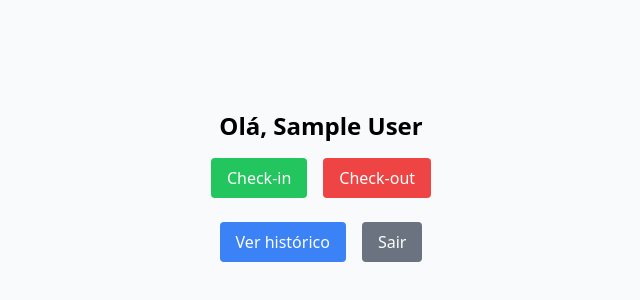
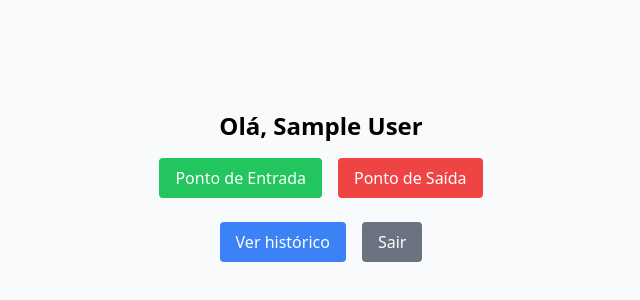
Before and after one commit to bernardomerlo/ponto-eletronico-front, a React (Vite) app: page /ponto in a window 1280 px wide. Shown: the part 214-514 px from the top of the page, without its empty margins (319-959 px from the left). Built offline with nearby package versions, Linux system fonts and the light colour scheme; sample sign-in values are in the browser's storage.

Commit message:
feat: adiciona endpoint que bate o ponto de entrada e saída

```diff
--- a/src/pages/Ponto.tsx
+++ b/src/pages/Ponto.tsx
@@ -5,6 +5,7 @@ import { User } from "../types/user";
 import { jwtDecode } from "jwt-decode";
 import JwtPayload from "../types/JwtPayload";
 import { useAuth } from "../contexts/AuthContext";
+import axios from "axios";
 
 export default function Ponto() {
   const [user, setUser] = useState<User | null>(null);
@@ -36,16 +37,25 @@ export default function Ponto() {
     }
   };
 
-  const baterPonto = async (type: "check-in" | "check-out") => {
+  const baterPonto = async (type: "check_in" | "check_out") => {
     try {
-      await api.post("/punch", { type });
+      await api.post("/punch-clock", { type });
       alert(
         `Ponto de ${
-          type === "check-in" ? "entrada" : "saída"
+          type === "check_in" ? "entrada" : "saída"
         } registrado com sucesso.`
       );
     } catch (error) {
-      alert("Erro ao registrar ponto." + error);
+      if (axios.isAxiosError(error) && error.response?.status === 409) {
+        alert(
+          `Você já registrou o ponto ${
+            type === "check_in" ? "entrada" : "saída"
+          } hoje.`
+        );
+        return;
+      }
+
+      alert("Erro ao registrar ponto.");
     }
   };
   const logout = () => {
@@ -67,16 +77,16 @@ export default function Ponto() {
 
       <div className="flex gap-4 mb-6">
         <button
-          onClick={() => baterPonto("check-in")}
+          onClick={() => baterPonto("check_in")}
           className="bg-green-500 text-white px-4 py-2 rounded hover:bg-green-600"
         >
-          Check-in
+          Ponto de Entrada
         </button>
         <button
-          onClick={() => baterPonto("check-out")}
+          onClick={() => baterPonto("check_out")}
           className="bg-red-500 text-white px-4 py-2 rounded hover:bg-red-600"
         >
-          Check-out
+          Ponto de Saída
         </button>
       </div>
 
```
